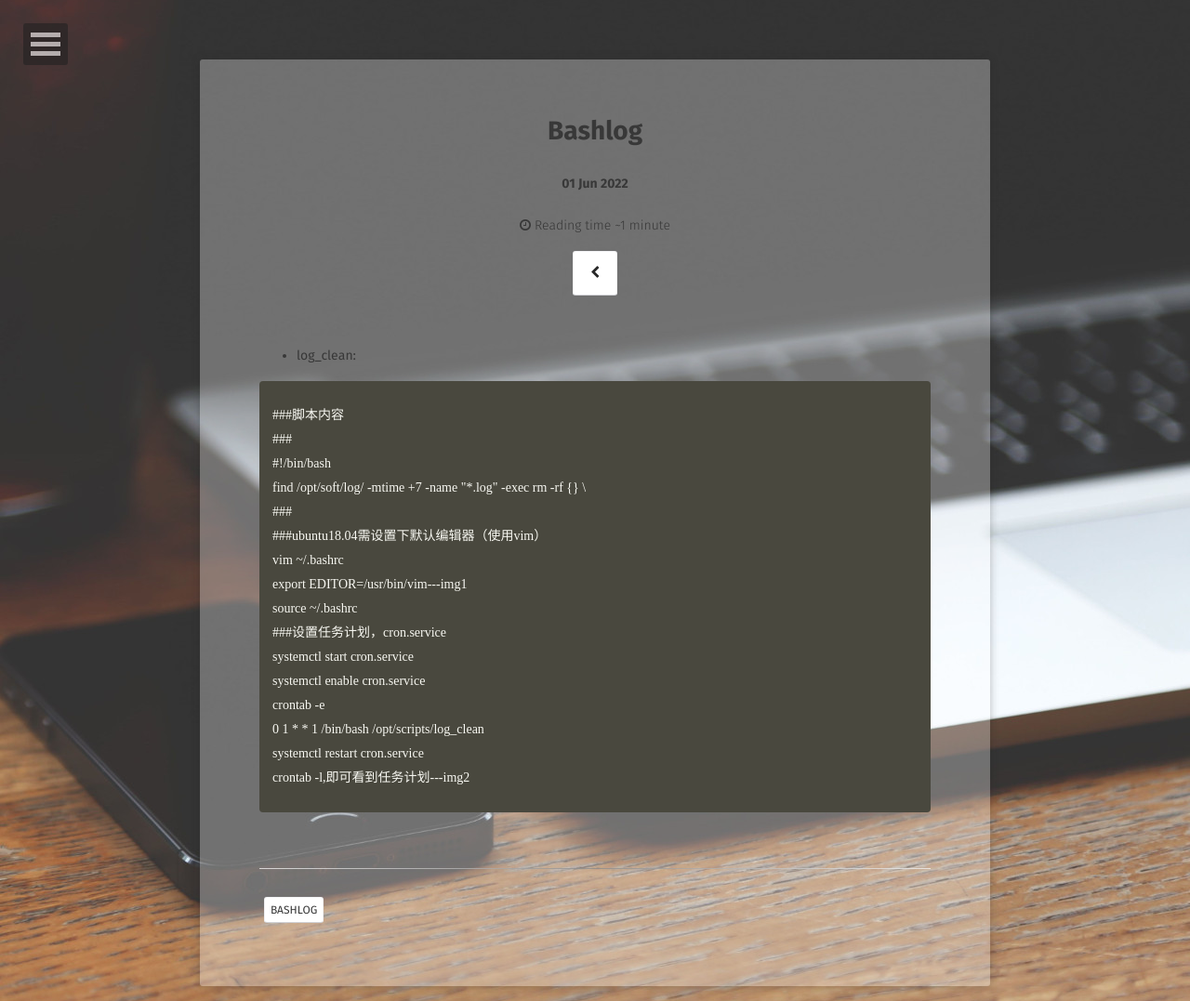
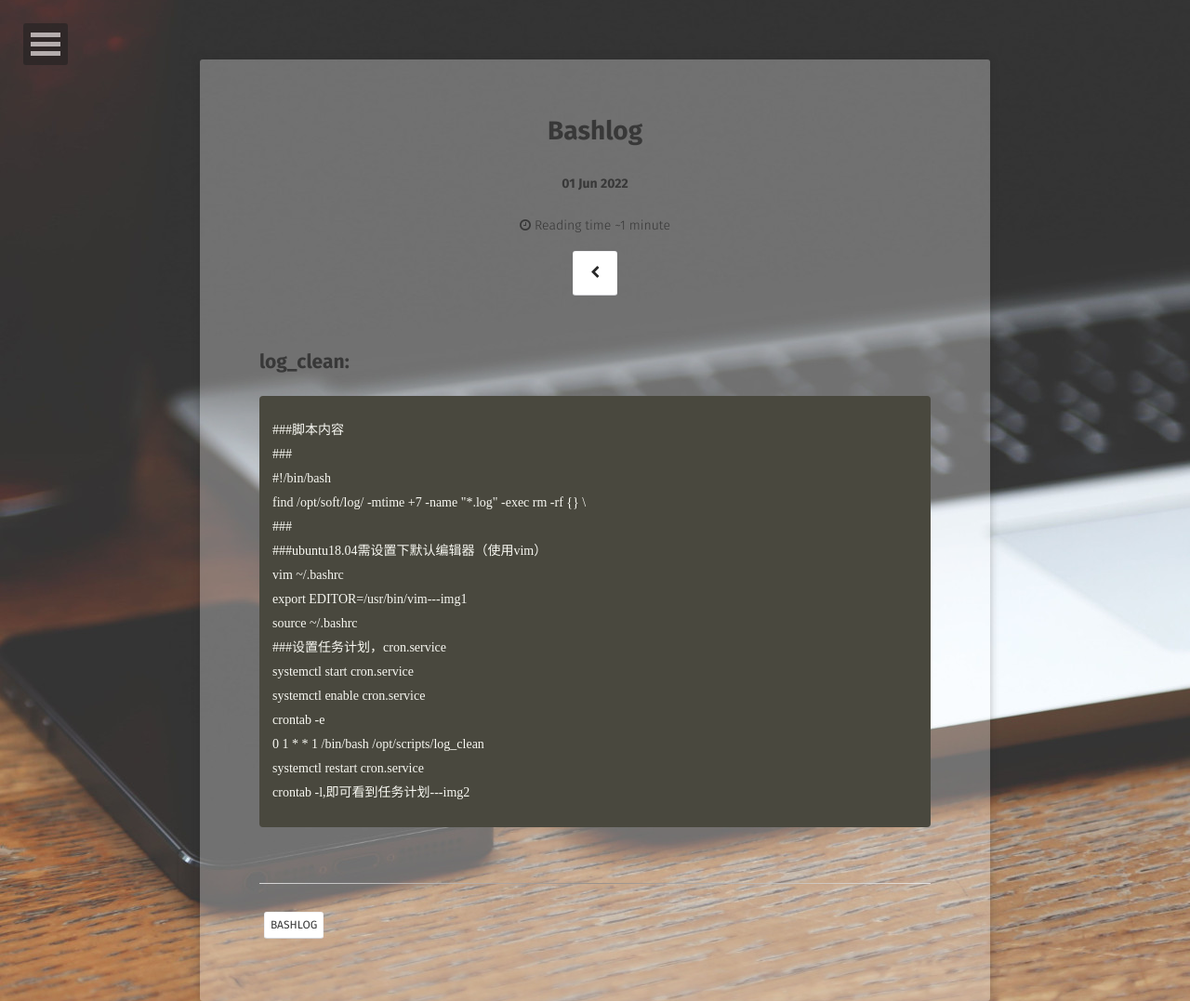
Before and after one commit to A17513081909/csz.github.io, a Jekyll site: the page built from _posts/2021-01-03-bashlog.md, in a window 1280 px wide. Shown: the whole page at 93% size. Built offline with Jekyll 4.4.1, drawn with Linux system fonts in a browser that asks for light colours; some web fonts are replaced.

```diff
--- a/_posts/2021-01-03-bashlog.md
+++ b/_posts/2021-01-03-bashlog.md
@@ -8,7 +8,7 @@ comments: false
 project: true
 ---
 
-* log_clean:
+## log_clean:
 {% highlight html %}
 ###脚本内容
 ###
```
